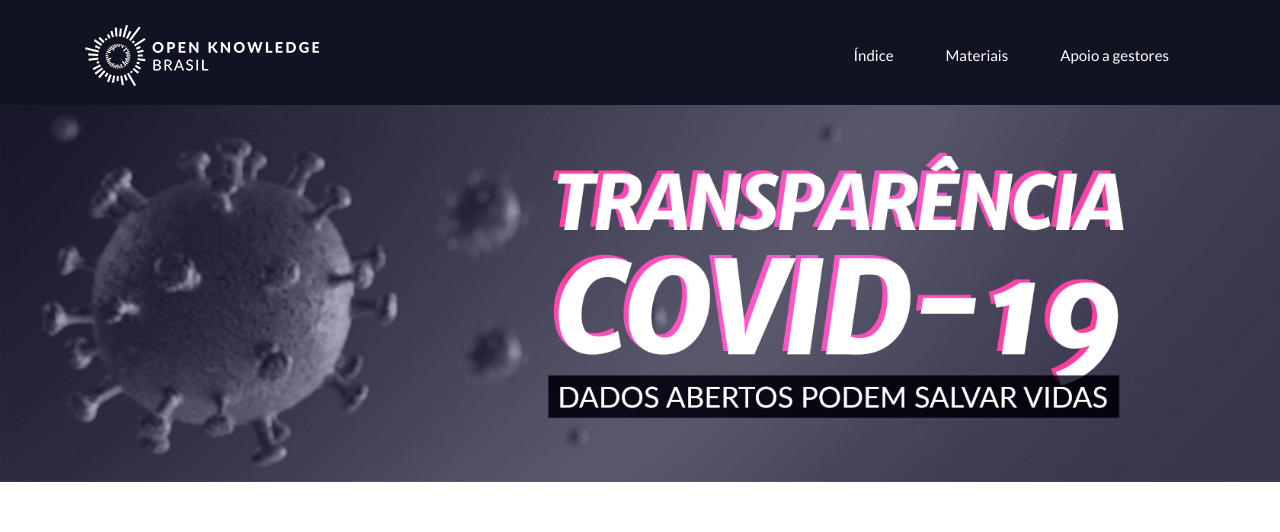
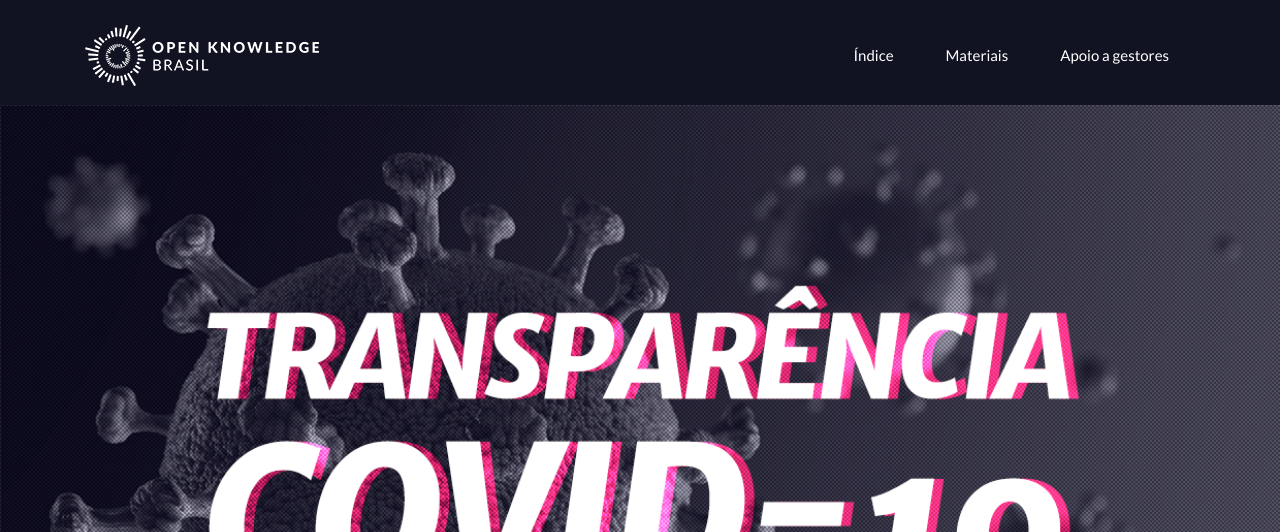
Before and after one commit to okfn-brasil/transparenciacovid19, a Jekyll site: the page built from index.html, in a window 1280 px wide. Shown: the top 532 px of the page. Built offline with Jekyll 4.4.1, drawn with Linux system fonts in a browser that asks for light colours; nearby versions of some CDN libraries; some web fonts are replaced; grey boxes are pictures that could not be loaded.

Commit message:
teste banner

```diff
--- a/css/airspace.css
+++ b/css/airspace.css
@@ -168,6 +168,11 @@
 --*/
 #indice {
   padding: 50px 0;
+}
+@media only screen and (max-width: 600px) {
+  #indice {
+    padding: 0;
+  }
 }
 #indice .block h2 {
   padding-top: 35px;
@@ -882,14 +887,3 @@
 footer .social-media{
   margin-bottom: 20px;
 }
-
-
-/*--- Responsividade ---*/
-/* tables em formato porta retrato até os desktops no formato paisagem */
-
-
-/* dispositivo em paisagem até os tablets em formato porta-retrato */
-@media (max-width: 767px) { }
-
-/* dispositivo no formato paisagem e abaixos */
-@media (max-width: 480px) {  }
--- a/index.html
+++ b/index.html
@@ -10,19 +10,19 @@
 
     <!-- Slider Start -->
 <section id="slider">
-    <img src="../img/header.png" alt="" >
+    <img src="../img/Transparencia-Covid19.png" alt="" >
 </section>
 
 <!-- Wrapper Start -->
 <section id="indice">
   <div class="container">
     <!-- <div class="row">       -->
-      <div class="col-sm-12 ">
+      <div class="col-sm-10">
         <!-- CARTO ----
           <iframe width="100%" height="520" frameborder="0" src="https://thiagoteixeira.carto.com/builder/e3e343ed-6a31-4a50-8d16-e81393ffda3d/embed" allowfullscreen webkitallowfullscreen mozallowfullscreen oallowfullscreen msallowfullscreen></iframe>
         -->
 
-        <iframe title="Transpar&ecirc;ncia da Covid-19" aria-label="Brazil states (2018) choropleth map" id="datawrapper-chart-RUMq3" src="//datawrapper.dwcdn.net/RUMq3/1/" scrolling="no" frameborder="0" style="width: 0; min-width: 100% !important; border: none;" height="500"></iframe><script type="text/javascript">!function(){"use strict";window.addEventListener("message",function(a){if(void 0!==a.data["datawrapper-height"])for(var e in a.data["datawrapper-height"]){var t=document.getElementById("datawrapper-chart-"+e)||document.querySelector("iframe[src*='"+e+"']");t&&(t.style.height=a.data["datawrapper-height"][e]+"px")}})}();
+        <iframe title="" aria-label="Brazil states (2018) choropleth map" id="datawrapper-chart-RUMq3" src="//datawrapper.dwcdn.net/RUMq3/5/" scrolling="no" frameborder="0" style="width: 0; min-width: 100% !important; border: none;" height="500"></iframe><script type="text/javascript">!function(){"use strict";window.addEventListener("message",function(a){if(void 0!==a.data["datawrapper-height"])for(var e in a.data["datawrapper-height"]){var t=document.getElementById("datawrapper-chart-"+e)||document.querySelector("iframe[src*='"+e+"']");t&&(t.style.height=a.data["datawrapper-height"][e]+"px")}})}();
         </script>
 
       </div><!-- .col-md-5 close -->
```
Also changed, not shown: img/banner-covid.png (added).
